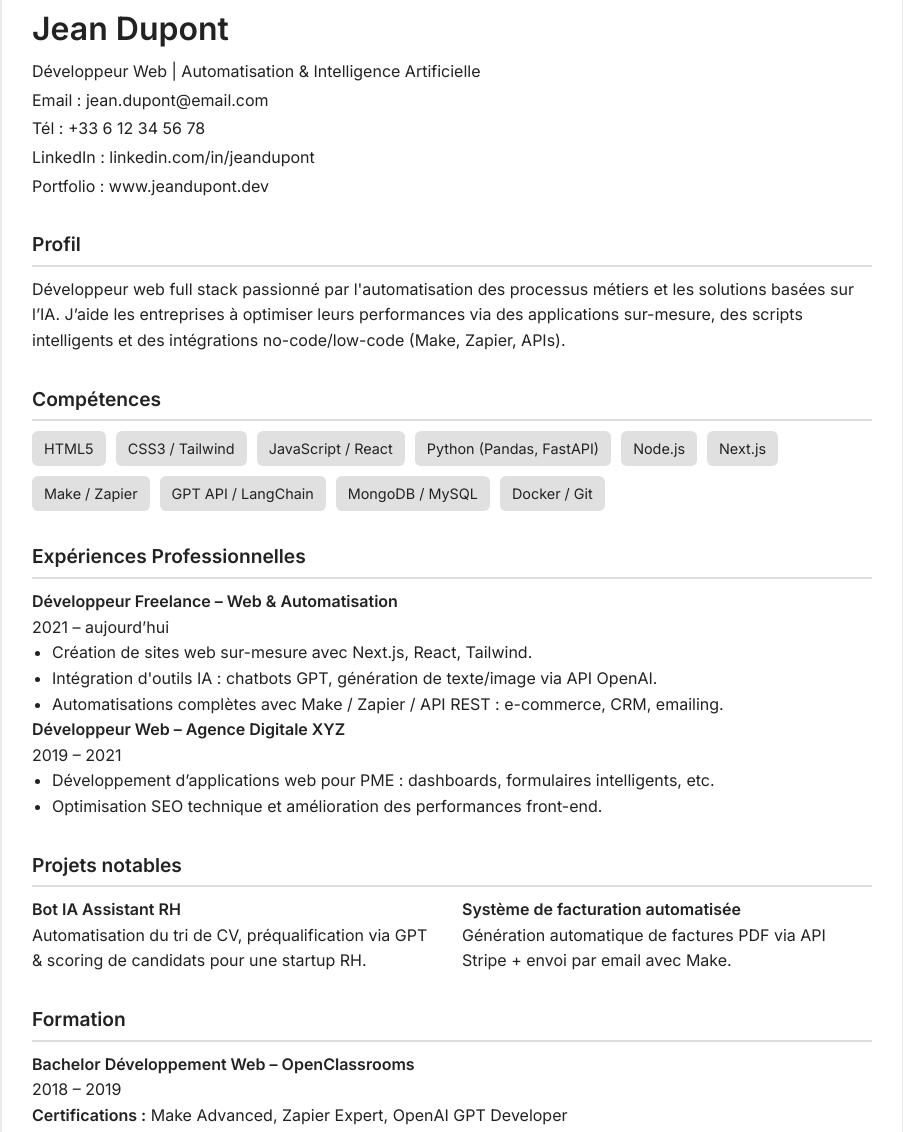
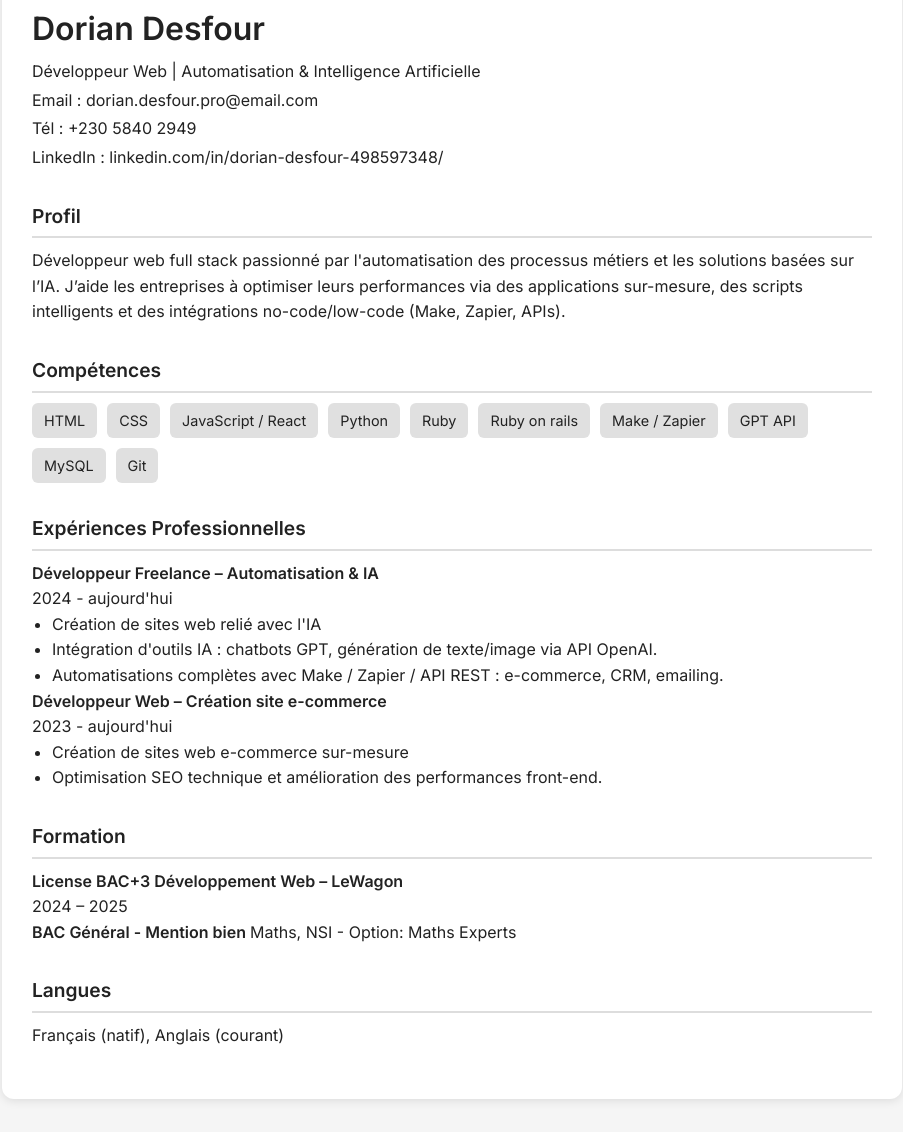
Before and after one commit to Dorian-dsfr/dorian-dsfr.github.io, a plain HTML site: page index.html in a window 1280 px wide. Shown: the part 47-1179 px from the top of the page, without its empty margins (188-1091 px from the left). Drawn offline with Linux system fonts and the light colour scheme.

Commit message:
Update index.html

```diff
--- a/index.html
+++ b/index.html
@@ -86,12 +86,11 @@
 <body>
   <div class="container">
     <header class="contact">
-      <h1>Jean Dupont</h1>
+      <h1>Dorian Desfour</h1>
       <p>Développeur Web | Automatisation & Intelligence Artificielle</p>
-      <p>Email : jean.dupont@email.com</p>
-      <p>Tél : +33 6 12 34 56 78</p>
-      <p>LinkedIn : linkedin.com/in/jeandupont</p>
-      <p>Portfolio : www.jeandupont.dev</p>
+      <p>Email : dorian.desfour.pro@email.com</p>
+      <p>Tél : +230 5840 2949</p>
+      <p>LinkedIn : linkedin.com/in/dorian-desfour-498597348/</p>
     </header>
 
     <section class="section">
@@ -102,56 +101,42 @@
     <section class="section">
       <h2>Compétences</h2>
       <div class="skills">
-        <div class="skill">HTML5</div>
-        <div class="skill">CSS3 / Tailwind</div>
+        <div class="skill">HTML</div>
+        <div class="skill">CSS</div>
         <div class="skill">JavaScript / React</div>
-        <div class="skill">Python (Pandas, FastAPI)</div>
-        <div class="skill">Node.js</div>
-        <div class="skill">Next.js</div>
+        <div class="skill">Python</div>
+        <div class="skill">Ruby</div>
+        <div class="skill">Ruby on rails</div>
         <div class="skill">Make / Zapier</div>
-        <div class="skill">GPT API / LangChain</div>
-        <div class="skill">MongoDB / MySQL</div>
-        <div class="skill">Docker / Git</div>
+        <div class="skill">GPT API</div>
+        <div class="skill">MySQL</div>
+        <div class="skill">Git</div>
       </div>
     </section>
 
     <section class="section">
       <h2>Expériences Professionnelles</h2>
       <div>
-        <p><strong>Développeur Freelance – Web & Automatisation</strong> <br> 2021 – aujourd’hui</p>
+        <p><strong>Développeur Freelance – Automatisation & IA</strong> <br> 2024 - aujourd'hui</p>
         <ul>
-          <li>Création de sites web sur-mesure avec Next.js, React, Tailwind.</li>
+          <li>Création de sites web relié avec l'IA</li>
           <li>Intégration d'outils IA : chatbots GPT, génération de texte/image via API OpenAI.</li>
           <li>Automatisations complètes avec Make / Zapier / API REST : e-commerce, CRM, emailing.</li>
         </ul>
       </div>
       <div>
-        <p><strong>Développeur Web – Agence Digitale XYZ</strong> <br> 2019 – 2021</p>
+        <p><strong>Développeur Web – Création site e-commerce</strong> <br> 2023 - aujourd'hui</p>
         <ul>
-          <li>Développement d’applications web pour PME : dashboards, formulaires intelligents, etc.</li>
+          <li>Création de sites web e-commerce sur-mesure</li>
           <li>Optimisation SEO technique et amélioration des performances front-end.</li>
         </ul>
       </div>
     </section>
 
     <section class="section">
-      <h2>Projets notables</h2>
-      <div class="grid-2">
-        <div>
-          <strong>Bot IA Assistant RH</strong><br>
-          Automatisation du tri de CV, préqualification via GPT & scoring de candidats pour une startup RH.
-        </div>
-        <div>
-          <strong>Système de facturation automatisée</strong><br>
-          Génération automatique de factures PDF via API Stripe + envoi par email avec Make.
-        </div>
-      </div>
-    </section>
-
-    <section class="section">
       <h2>Formation</h2>
-      <p><strong>Bachelor Développement Web – OpenClassrooms</strong><br> 2018 – 2019</p>
-      <p><strong>Certifications :</strong> Make Advanced, Zapier Expert, OpenAI GPT Developer</p>
+      <p><strong>License BAC+3 Développement Web – LeWagon</strong><br> 2024 – 2025</p>
+      <p><strong>BAC Général - Mention bien </strong> Maths, NSI - Option: Maths Experts</p>
     </section>
 
     <section class="section">
```
